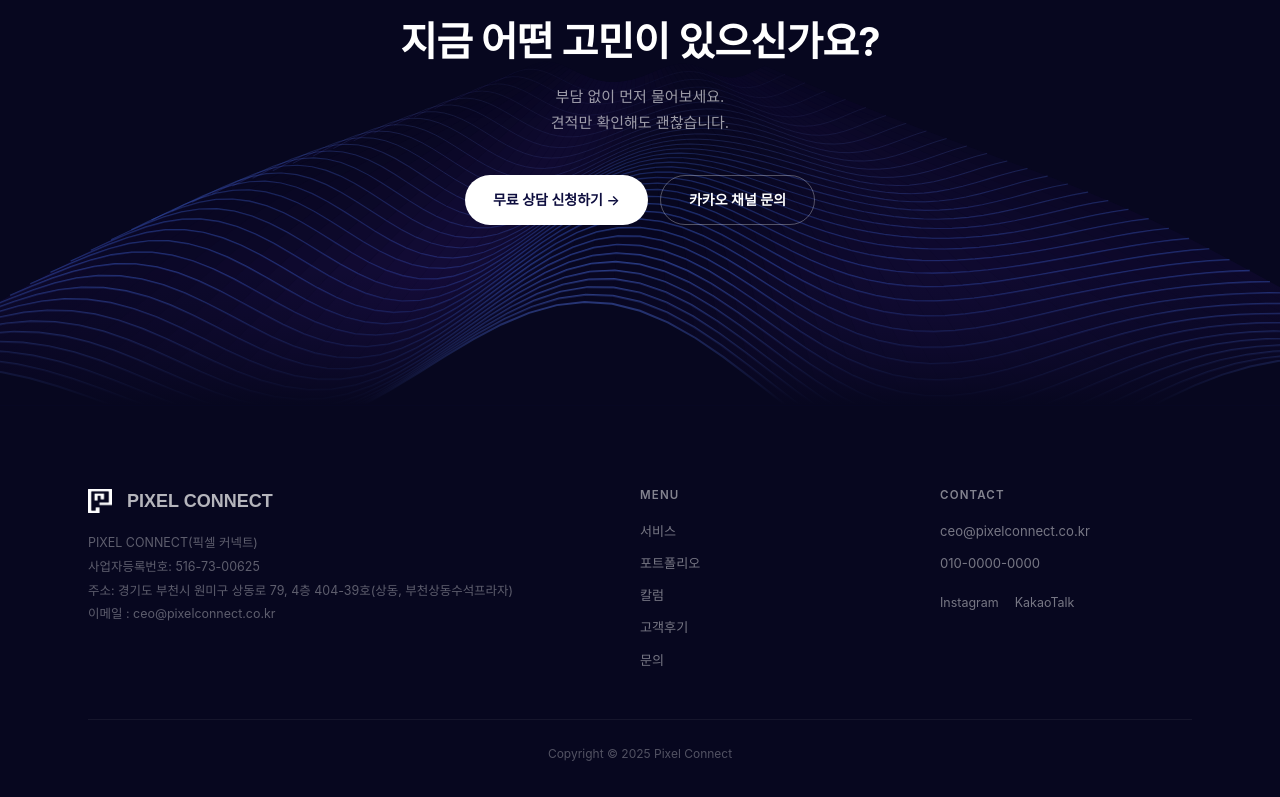
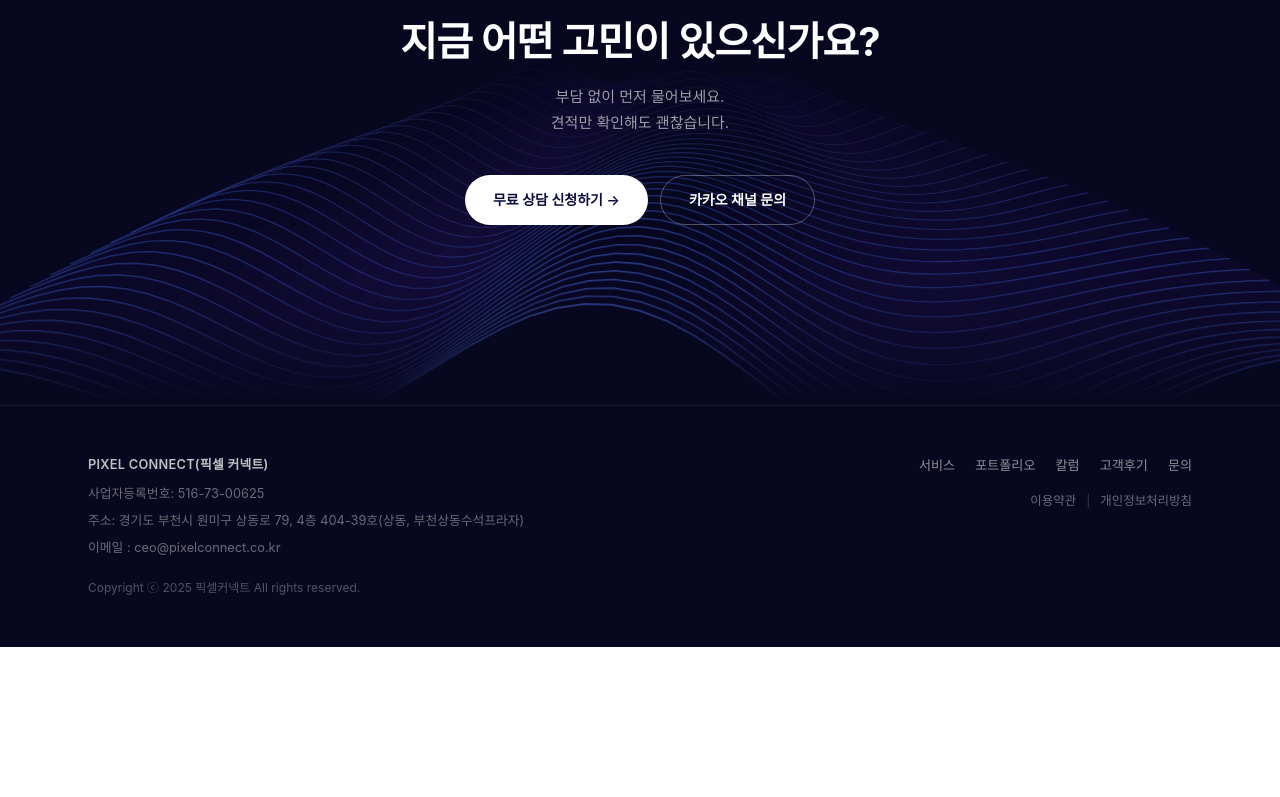
Before and after one commit to leedonghyun79/pixelconnect, a Next.js app: page /reviews in a window 1280 px wide. Shown: the part 2169-2966 px from the top of the page. After the commit the page ends 2816 px from the top, so only its background shows below. Built offline with nearby package versions, Linux system fonts and the light colour scheme; a web font is replaced by a local one.

Commit message:
404 페이지 디자인 개선

```diff
--- /dev/null
+++ b/src/app/not-found.module.css
@@ -0,0 +1,272 @@
+.wrap {
+  position: relative;
+  min-height: 100vh;
+  display: flex;
+  align-items: center;
+  justify-content: center;
+  overflow: hidden;
+  padding: calc(var(--nav-height) + 80px) 24px 100px;
+  background: var(--navy-deep);
+  color: #fff;
+  isolation: isolate;
+}
+
+/* dot-grid texture */
+.grid {
+  position: absolute;
+  inset: -2px;
+  z-index: -2;
+  background-image: radial-gradient(rgba(255, 255, 255, 0.06) 1px, transparent 1px);
+  background-size: 26px 26px;
+  mask-image: radial-gradient(70% 60% at 50% 45%, #000 0%, transparent 100%);
+  -webkit-mask-image: radial-gradient(70% 60% at 50% 45%, #000 0%, transparent 100%);
+}
+
+/* indigo glow */
+.glow {
+  position: absolute;
+  top: -20%;
+  left: 50%;
+  width: min(900px, 120vw);
+  aspect-ratio: 1;
+  transform: translateX(-50%);
+  z-index: -2;
+  background: radial-gradient(circle, rgba(74, 58, 255, 0.28) 0%, transparent 62%);
+  filter: blur(20px);
+}
+
+/* huge ghost word bleeding off-screen */
+.ghost {
+  position: absolute;
+  left: 50%;
+  top: 46%;
+  transform: translate(-50%, -50%);
+  z-index: -1;
+  font-family: var(--font-serif), Georgia, serif;
+  font-style: italic;
+  font-weight: 700;
+  font-size: clamp(180px, 40vw, 520px);
+  letter-spacing: 0.02em;
+  line-height: 1;
+  color: transparent;
+  -webkit-text-stroke: 1px rgba(255, 255, 255, 0.06);
+  white-space: nowrap;
+  user-select: none;
+  animation: drift 14s ease-in-out infinite alternate;
+}
+
+.inner {
+  position: relative;
+  width: 100%;
+  max-width: 560px;
+  text-align: center;
+}
+
+.inner > * {
+  opacity: 0;
+  transform: translateY(16px);
+  animation: rise 0.7s var(--ease-out, cubic-bezier(0.25, 0.46, 0.45, 0.94)) forwards;
+}
+.kicker { animation-delay: 0.05s; }
+.numbers { animation-delay: 0.14s; }
+.title { animation-delay: 0.24s; }
+.desc { animation-delay: 0.32s; }
+.actions { animation-delay: 0.4s; }
+.quick { animation-delay: 0.5s; }
+
+.kicker {
+  display: inline-flex;
+  align-items: center;
+  gap: 9px;
+  font-family: var(--font-display), sans-serif;
+  font-size: 12px;
+  font-weight: 600;
+  letter-spacing: 0.28em;
+  text-transform: uppercase;
+  color: rgba(255, 255, 255, 0.55);
+  margin-bottom: 22px;
+}
+
+.dot {
+  width: 7px;
+  height: 7px;
+  border-radius: 50%;
+  background: #4a3aff;
+  box-shadow: 0 0 12px 2px rgba(74, 58, 255, 0.8);
+  animation: pulse 1.8s ease-in-out infinite;
+}
+
+.numbers {
+  display: flex;
+  align-items: center;
+  justify-content: center;
+  gap: clamp(6px, 2vw, 18px);
+  font-family: var(--font-serif), Georgia, serif;
+  font-weight: 700;
+  font-size: clamp(120px, 26vw, 220px);
+  line-height: 0.9;
+  letter-spacing: -0.02em;
+  margin-bottom: 14px;
+}
+
+.numbers > span:not(.ring) {
+  background: linear-gradient(180deg, #ffffff 0%, #b9b7ff 100%);
+  -webkit-background-clip: text;
+  background-clip: text;
+  color: transparent;
+  text-shadow: 0 20px 60px rgba(74, 58, 255, 0.25);
+}
+
+.ring {
+  display: inline-flex;
+  width: clamp(96px, 21vw, 180px);
+  height: clamp(96px, 21vw, 180px);
+  color: #4a3aff;
+  filter: drop-shadow(0 0 20px rgba(74, 58, 255, 0.55));
+}
+
+.ringSvg {
+  width: 100%;
+  height: 100%;
+  animation: spin 9s linear infinite;
+}
+
+.title {
+  font-family: var(--font-body), sans-serif;
+  font-size: clamp(20px, 4.4vw, 28px);
+  font-weight: 700;
+  letter-spacing: -0.01em;
+  margin-bottom: 14px;
+}
+
+.desc {
+  font-size: 14px;
+  line-height: 1.8;
+  color: rgba(255, 255, 255, 0.5);
+  margin-bottom: 34px;
+}
+
+.actions {
+  display: flex;
+  gap: 12px;
+  justify-content: center;
+  flex-wrap: wrap;
+  margin-bottom: 44px;
+}
+
+.primary,
+.secondary {
+  display: inline-flex;
+  align-items: center;
+  gap: 8px;
+  height: 48px;
+  padding: 0 26px;
+  border-radius: var(--radius-pill, 100px);
+  font-size: 14px;
+  font-weight: 600;
+  text-decoration: none;
+  transition: transform 0.2s ease, box-shadow 0.25s ease, background 0.2s ease,
+    border-color 0.2s ease, color 0.2s ease;
+}
+
+.primary {
+  background: #4a3aff;
+  color: #fff;
+  box-shadow: 0 10px 30px -8px rgba(74, 58, 255, 0.65);
+}
+.primary:hover {
+  transform: translateY(-2px);
+  box-shadow: 0 16px 40px -8px rgba(74, 58, 255, 0.8);
+}
+
+.secondary {
+  background: transparent;
+  color: rgba(255, 255, 255, 0.85);
+  border: 1px solid rgba(255, 255, 255, 0.2);
+}
+.secondary:hover {
+  transform: translateY(-2px);
+  border-color: rgba(255, 255, 255, 0.55);
+  color: #fff;
+}
+
+.quick {
+  display: flex;
+  gap: 10px 22px;
+  justify-content: center;
+  flex-wrap: wrap;
+  padding-top: 26px;
+  border-top: 1px solid rgba(255, 255, 255, 0.1);
+}
+
+.quickLink {
+  position: relative;
+  font-size: 13px;
+  color: rgba(255, 255, 255, 0.45);
+  text-decoration: none;
+  transition: color 0.2s ease;
+}
+.quickLink::after {
+  content: '';
+  position: absolute;
+  left: 0;
+  bottom: -4px;
+  width: 0;
+  height: 1px;
+  background: #4a3aff;
+  transition: width 0.25s var(--ease-out, ease);
+}
+.quickLink:hover {
+  color: #fff;
+}
+.quickLink:hover::after {
+  width: 100%;
+}
+
+@keyframes rise {
+  to {
+    opacity: 1;
+    transform: translateY(0);
+  }
+}
+@keyframes spin {
+  to {
+    transform: rotate(360deg);
+  }
+}
+@keyframes drift {
+  from {
+    transform: translate(-50%, -50%) rotate(-3deg) scale(1);
+  }
+  to {
+    transform: translate(-50%, -54%) rotate(3deg) scale(1.05);
+  }
+}
+@keyframes pulse {
+  0%,
+  100% {
+    opacity: 1;
+  }
+  50% {
+    opacity: 0.35;
+  }
+}
+
+@media (max-width: 600px) {
+  .wrap {
+    padding: calc(var(--nav-height) + 56px) 20px 80px;
+  }
+}
+
+@media (prefers-reduced-motion: reduce) {
+  .inner > *,
+  .ringSvg,
+  .ghost,
+  .dot {
+    animation: none;
+  }
+  .inner > * {
+    opacity: 1;
+    transform: none;
+  }
+}
--- a/src/components/Footer.module.css
+++ b/src/components/Footer.module.css
@@ -1,7 +1,7 @@
 .footer {
   background: var(--navy-deep);
-  border-top: 0.5px solid var(--border-default);
-  padding: 80px 0 32px;
+  border-top: 0.5px solid rgba(255, 255, 255, 0.06);
+  padding: 48px 0;
 }
 
 .container {
@@ -10,122 +10,111 @@
   padding: 0 48px;
 }
 
-.top {
-  display: grid;
-  grid-template-columns: 2fr 1fr 1fr;
-  gap: 48px;
-  padding-bottom: 48px;
-  border-bottom: 0.5px solid rgba(255, 255, 255, 0.06);
+.inner {
+  display: flex;
+  justify-content: space-between;
+  align-items: flex-start;
+  gap: 40px;
 }
 
-/* Logo column */
-.logoCol {
+/* Left */
+.left {
   display: flex;
   flex-direction: column;
-  gap: 16px;
-}
-
-.logo {
-  display: flex;
-  align-items: center;
-  gap: 15px;
-  font-family: sans-serif;
-  font-weight: 700;
-  font-size: 18px;
-  color: rgba(255, 255, 255, 0.7);
-}
-
-.logoImage {
-  height: 24px;
-  width: auto;
-  object-fit: contain;
-  /* 만약 로고가 검은색이라면 푸터의 어두운 배경에 맞게 흰색으로 반전 */
-  filter: brightness(0) invert(1);
+  gap: 20px;
 }
 
 .bizInfo {
   display: flex;
   flex-direction: column;
-  gap: 4px;
+  gap: 6px;
 }
 
 .bizInfo p {
-  font-size: 0.78rem;
-  color: rgba(255, 255, 255, 0.35);
-  line-height: 1.6;
+  font-size: 0.8rem;
+  color: rgba(255, 255, 255, 0.4);
+  line-height: 1.65;
 }
 
-/* Menu column */
-.menuCol {
+.company {
+  color: rgba(255, 255, 255, 0.75) !important;
+  font-weight: 600;
+  letter-spacing: 0.02em;
+  margin-bottom: 2px;
+}
+
+.copyright {
+  font-size: 0.75rem;
+  color: rgba(255, 255, 255, 0.3);
+}
+
+/* Right */
+.right {
   display: flex;
   flex-direction: column;
-  gap: 10px;
+  align-items: flex-end;
+  gap: 14px;
 }
 
-.menuTitle {
-  font-size: 0.72rem;
-  font-weight: 600;
-  color: rgba(255, 255, 255, 0.5);
-  text-transform: uppercase;
-  letter-spacing: 0.1em;
-  margin-bottom: 4px;
+.menu {
+  display: flex;
+  flex-wrap: wrap;
+  justify-content: flex-end;
+  gap: 20px;
 }
 
 .menuLink {
   font-size: 0.82rem;
-  color: rgba(255, 255, 255, 0.45);
+  color: rgba(255, 255, 255, 0.55);
   text-decoration: none;
   transition: color 0.2s ease;
 }
 
 .menuLink:hover {
-  color: rgba(255, 255, 255, 0.8);
+  color: rgba(255, 255, 255, 0.9);
 }
 
-/* Contact column */
-.contactCol {
+.legal {
   display: flex;
-  flex-direction: column;
+  align-items: center;
   gap: 10px;
 }
 
-.contactItem {
-  font-size: 0.82rem;
-  color: rgba(255, 255, 255, 0.45);
+.legalItem {
+  display: flex;
+  align-items: center;
+  gap: 10px;
 }
 
-.social {
-  display: flex;
-  gap: 16px;
-  margin-top: 8px;
-}
-
-.socialLink {
+.legalLink {
   font-size: 0.78rem;
-  color: rgba(255, 255, 255, 0.45);
+  color: rgba(255, 255, 255, 0.4);
   text-decoration: none;
   transition: color 0.2s ease;
 }
 
-.socialLink:hover {
-  color: rgba(255, 255, 255, 0.8);
+.legalLink:hover {
+  color: rgba(255, 255, 255, 0.75);
 }
 
-/* Bottom */
-.bottom {
-  padding-top: 24px;
-  text-align: center;
-}
-
-.bottom p {
+.divider {
+  color: rgba(255, 255, 255, 0.2);
   font-size: 0.75rem;
-  color: rgba(255, 255, 255, 0.3);
 }
 
 @media (max-width: 768px) {
-  .container { padding: 0 24px; }
-  .top {
-    grid-template-columns: 1fr;
-    gap: 32px;
+  .container {
+    padding: 0 24px;
+  }
+  .inner {
+    flex-direction: column;
+    align-items: flex-start;
+    gap: 28px;
+  }
+  .right {
+    align-items: flex-start;
+  }
+  .menu {
+    justify-content: flex-start;
   }
 }
--- a/src/components/Footer.tsx
+++ b/src/components/Footer.tsx
@@ -1,4 +1,3 @@
-'use client';
 import Link from 'next/link';
 import styles from './Footer.module.css';
 
@@ -10,50 +9,45 @@ const menuLinks = [
   { href: '/contact', label: '문의' },
 ];
 
+const legalLinks = [
+  { href: '/terms', label: '이용약관' },
+  { href: '/privacy', label: '개인정보처리방침' },
+];
+
 export default function Footer() {
   return (
     <footer className={styles.footer}>
       <div className={styles.container}>
-        {/* Top row */}
-        <div className={styles.top}>
-          {/* Logo + Business Info */}
-          <div className={styles.logoCol}>
-            <Link href="/" className={styles.logo}>
-              {/* eslint-disable-next-line @next/next/no-img-element */}
-              <img src="/images/logo.png" alt="" className={styles.logoImage} />
-              PIXEL CONNECT
-            </Link>
+        <div className={styles.inner}>
+          {/* Left: 사업자 정보 + 저작권 */}
+          <div className={styles.left}>
             <div className={styles.bizInfo}>
-              <p>PIXEL CONNECT(픽셀 커넥트)</p>
+              <p className={styles.company}>PIXEL CONNECT(픽셀 커넥트)</p>
               <p>사업자등록번호: 516-73-00625</p>
               <p>주소: 경기도 부천시 원미구 상동로 79, 4층 404-39호(상동, 부천상동수석프라자)</p>
               <p>이메일 : ceo@pixelconnect.co.kr</p>
             </div>
+            <p className={styles.copyright}>Copyright ⓒ 2025 픽셀커넥트 All rights reserved.</p>
           </div>
 
-          {/* Menu Links */}
-          <div className={styles.menuCol}>
-            <span className={styles.menuTitle}>Menu</span>
-            {menuLinks.map(item => (
-              <Link key={item.href} href={item.href} className={styles.menuLink}>{item.label}</Link>
-            ))}
-          </div>
-
-          {/* Contact */}
-          <div className={styles.contactCol}>
-            <span className={styles.menuTitle}>Contact</span>
-            <span className={styles.contactItem}>ceo@pixelconnect.co.kr</span>
-            <span className={styles.contactItem}>010-0000-0000</span>
-            <div className={styles.social}>
-              <Link href="#" className={styles.socialLink}>Instagram</Link>
-              <Link href="#" className={styles.socialLink}>KakaoTalk</Link>
+          {/* Right: 메뉴(나란히) + 약관 */}
+          <div className={styles.right}>
+            <nav className={styles.menu}>
+              {menuLinks.map(item => (
+                <Link key={item.href} href={item.href} className={styles.menuLink}>
+                  {item.label}
+                </Link>
+              ))}
+            </nav>
+            <div className={styles.legal}>
+              {legalLinks.map((item, i) => (
+                <span key={item.href} className={styles.legalItem}>
+                  {i > 0 && <span className={styles.divider}>|</span>}
+                  <Link href={item.href} className={styles.legalLink}>{item.label}</Link>
+                </span>
+              ))}
             </div>
           </div>
-        </div>
-
-        {/* Bottom */}
-        <div className={styles.bottom}>
-          <p>Copyright © 2025 Pixel Connect</p>
         </div>
       </div>
     </footer>
```
Also changed, not shown: src/app/not-found.tsx (+75 -33 lines).
